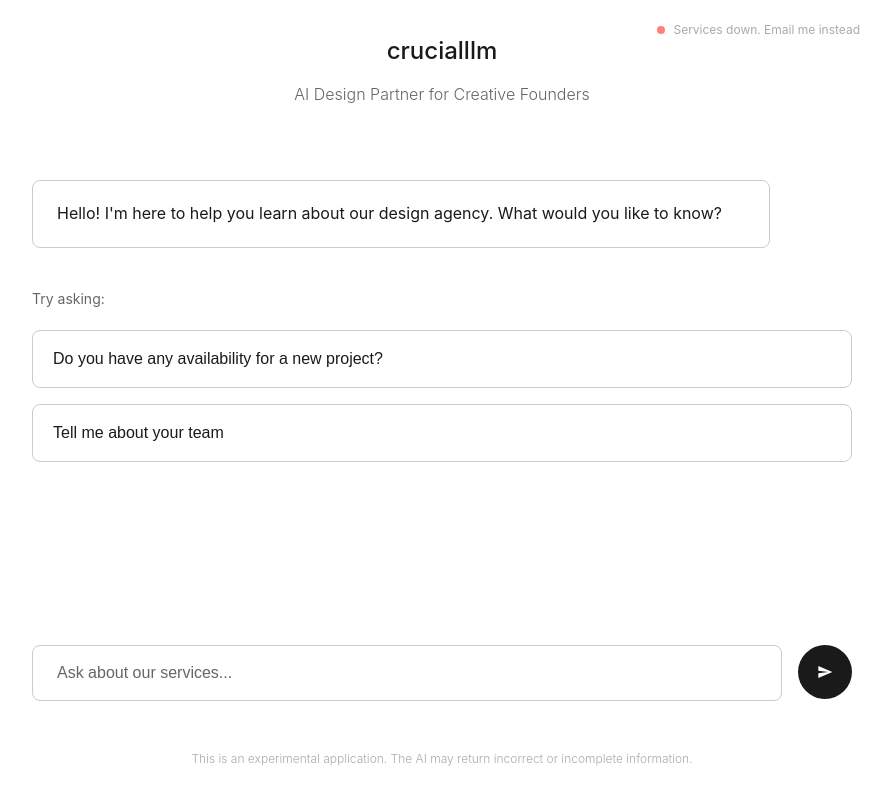
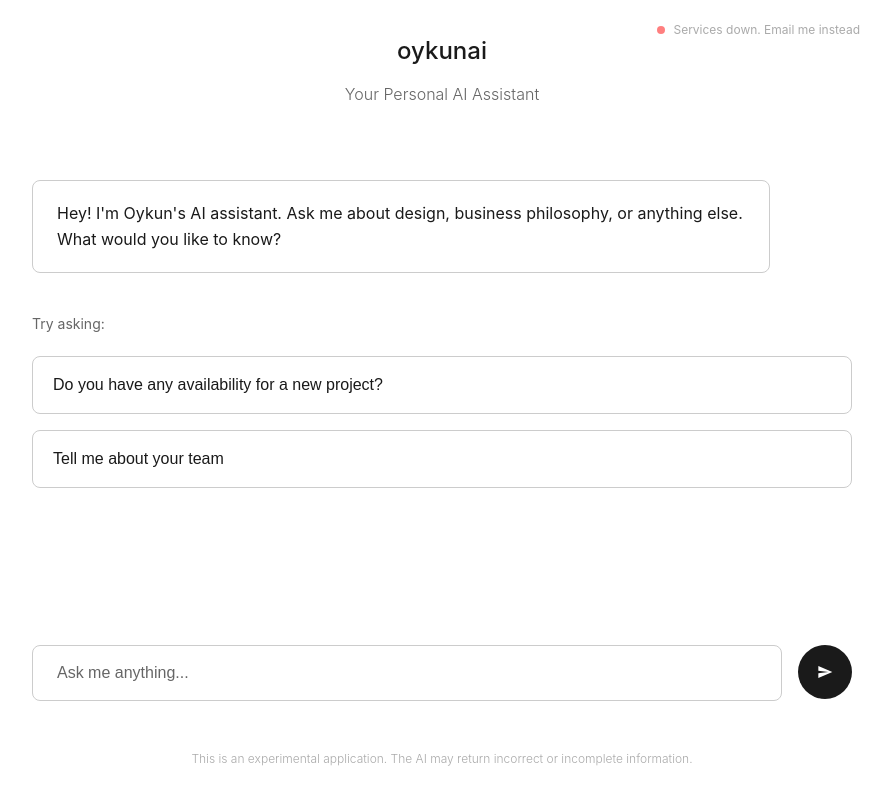
Before and after one commit to oykun/crucial-chat, a website: page public/oykunai/index.html in a window 1280 px wide. Shown: the whole page, without its empty margins (198-1089 px from the left). Drawn offline with Linux system fonts and the light colour scheme; no server answers.

Commit message:
Rebrand from crucialllm to oykunai - more personal and authentic
- Renamed /public/crucialllm/ to /public/oykunai/
- Updated all file paths in api/chat.js to reference oykunai folder
- Updated main index.html with new branding (OykunAI instead of Crucial LLM)
- Updated oykunai/index.html title and header from 'crucialllm' to 'oykunai'
- Changed subtitle from 'AI Design Partner' to 'Your Personal AI Assistant'
- Updated welcome message to be more personal and conversational
- Changed placeholder text from 'Ask about our services...' to 'Ask me anything...'
- Updated card description to focus on personal assistant role
- Better reflects the expanded knowledge base (personal + business)
- URL-safe naming (no hyphens) for better compatibility
- Matches modern AI product naming conventions

```diff
--- a/api/chat.js
+++ b/api/chat.js
@@ -57,7 +57,7 @@ module.exports = async function handler(req, res) {
 
         for (const fileName of filesToRead) {
           try {
-            const filePath = path.join(process.cwd(), 'public', 'crucialllm', 'data', fileName);
+            const filePath = path.join(process.cwd(), 'public', 'oykunai', 'data', fileName);
             const fileContent = fs.readFileSync(filePath, 'utf8');
             allContext += '\n\n' + fileContent;
           } catch (error) {
--- a/public/crucialllm/index.html
+++ b/public/oykunai/index.html
@@ -3,7 +3,7 @@
 <head>
     <meta charset="UTF-8">
     <meta name="viewport" content="width=device-width, initial-scale=1.0">
-    <title>crucialllm - AI Design Assistant</title>
+    <title>OykunAI - Your Personal AI Assistant</title>
     <link rel="stylesheet" href="./styles.css">
 </head>
 <body>
@@ -13,14 +13,14 @@
                 <div class="status-dot checking" id="statusDot"></div>
                 <span id="statusText">Checking...</span>
             </div>
-            <h1>crucialllm</h1>
-            <p>AI Design Partner for Creative Founders</p>
+            <h1>oykunai</h1>
+            <p>Your Personal AI Assistant</p>
         </div>
 
         <div class="chat-container" id="chatContainer">
             <div class="message bot">
                 <div class="message-content">
-                    Hello! I'm here to help you learn about our design agency. What would you like to know?
+                    Hey! I'm Oykun's AI assistant. Ask me about design, business philosophy, or anything else. What would you like to know?
                 </div>
             </div>
 
@@ -36,7 +36,7 @@
         </div>
 
         <div class="input-container">
-            <input type="text" id="messageInput" placeholder="Ask about our services..." autocomplete="off">
+            <input type="text" id="messageInput" placeholder="Ask me anything..." autocomplete="off">
             <button id="sendButton">
                 <svg width="16" height="16" viewBox="0 0 24 24" fill="none" xmlns="http://www.w3.org/2000/svg">
                     <path d="M2.01 21L23 12 2.01 3 2 10l15 2-15 2z" fill="currentColor"/>
```
Also changed, not shown: public/index.html (+3 -3 lines), public/oykunai/data/blog-insights.md (renamed from public/crucialllm/data/blog-insights.md), public/oykunai/data/business-info.md (renamed from public/crucialllm/data/business-info.md), public/oykunai/data/business-journal.md (renamed from public/crucialllm/data/business-journal.md), public/oykunai/data/design-philosophy.md (renamed from public/crucialllm/data/design-philosophy.md), public/oykunai/data/faq.md (renamed from public/crucialllm/data/faq.md), public/oykunai/data/interviews.md (renamed from public/crucialllm/data/interviews.md), public/oykunai/data/personal-insights.md (renamed from public/crucialllm/data/personal-insights.md), public/oykunai/data/personality.md (renamed from public/crucialllm/data/personality.md), public/oykunai/data/quotes.md (renamed from public/crucialllm/data/quotes.md), public/oykunai/data/tweets-content.md (renamed from public/crucialllm/data/tweets-content.md), public/oykunai/script.js (renamed from public/crucialllm/script.js), public/oykunai/styles.css (renamed from public/crucialllm/styles.css).
